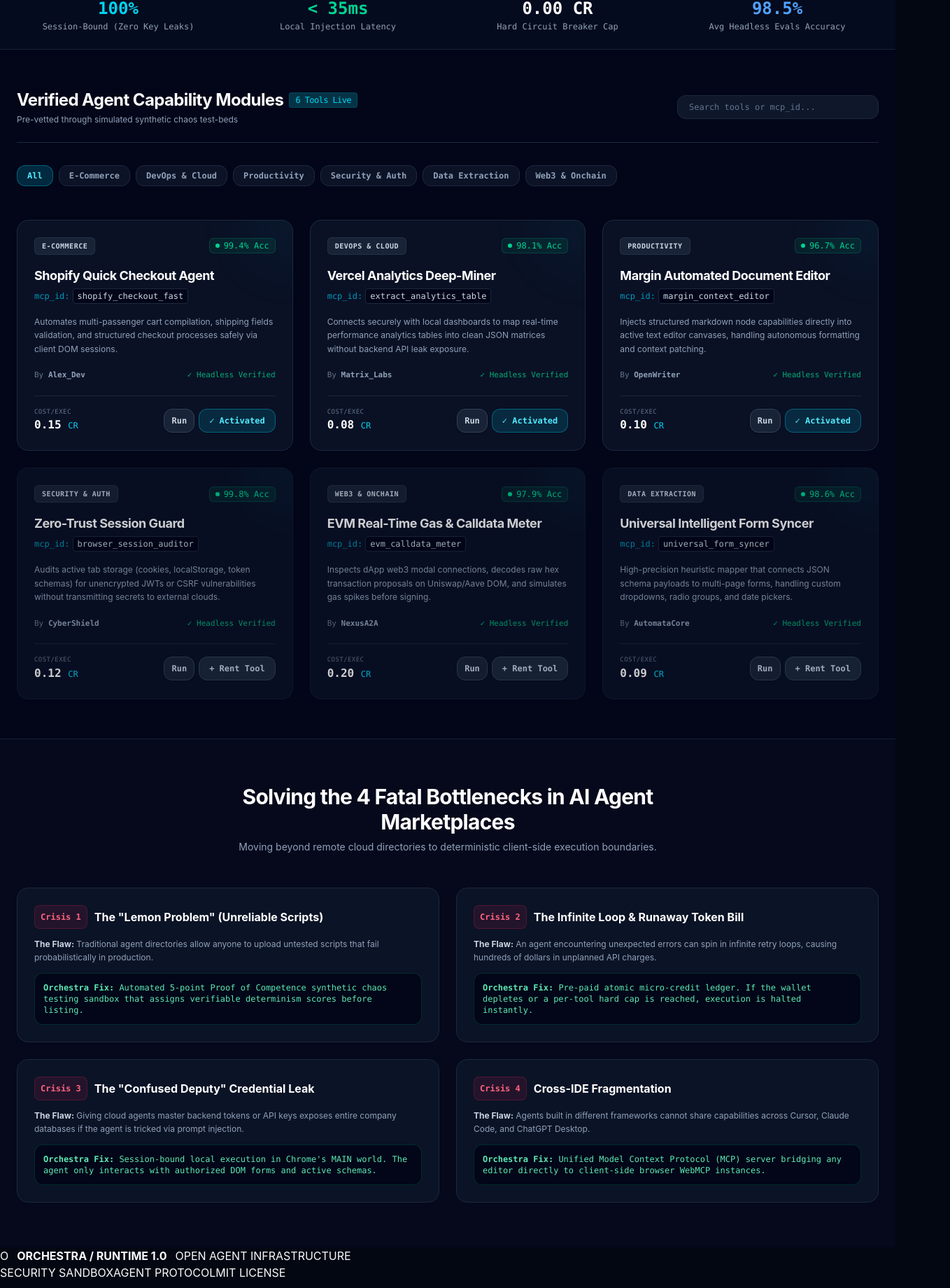
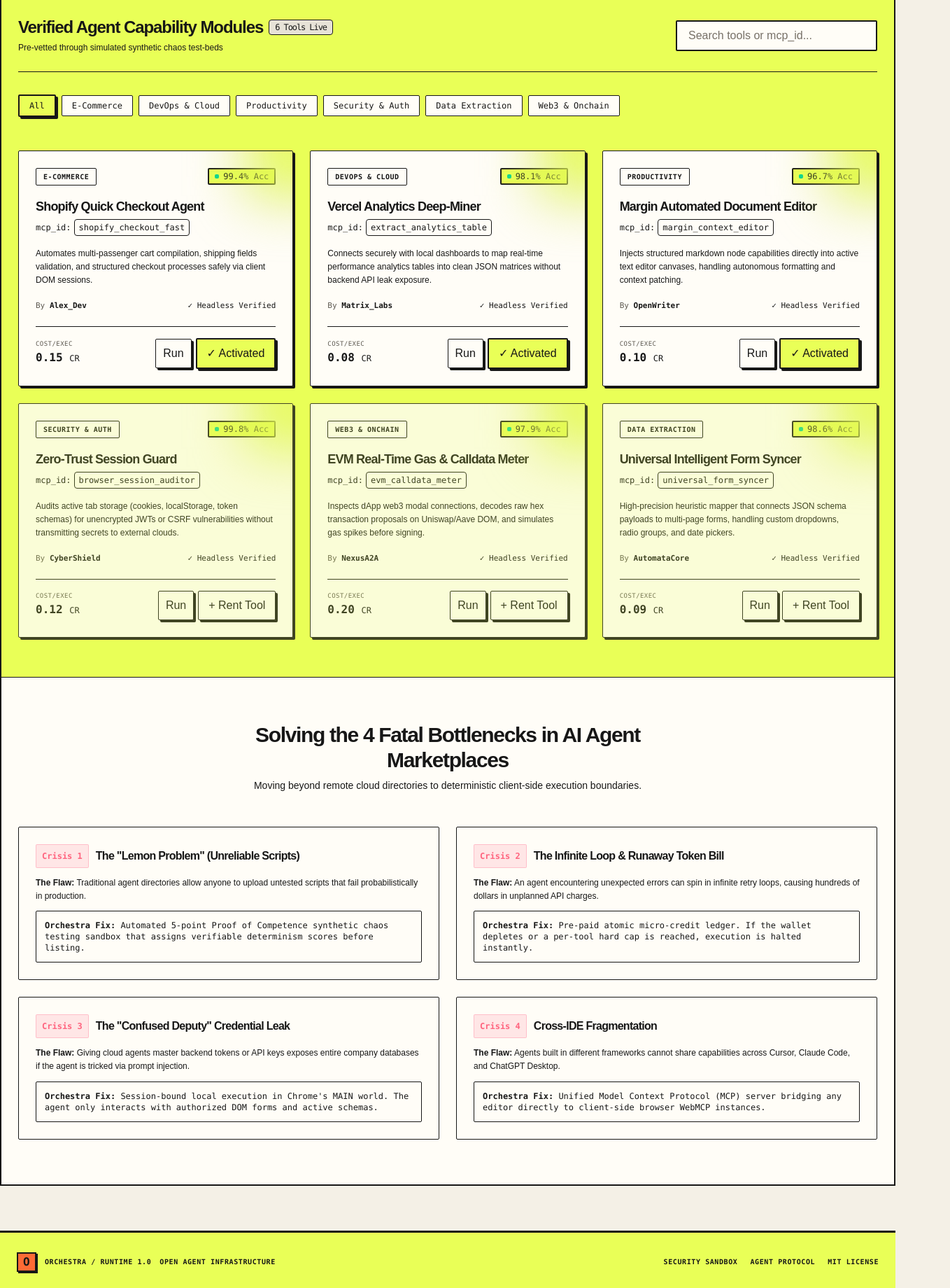
Before and after one commit to ansonj-dev/Orchestra, a Next.js app in the folder web/: page / in a window 1280 px wide. Shown: the part 936-2776 px from the top of the page at 70% size, 1358 px wide, since content can reach past the window. Built offline with nearby package versions, Linux system fonts and the light colour scheme; no server answers; the database is empty.

Commit message:
Apply neo-brutalist visual system

```diff
--- a/web/src/app/globals.css
+++ b/web/src/app/globals.css
@@ -1,51 +1,209 @@
 @import "tailwindcss";
 
 :root {
-  --background: #030712;
-  --foreground: #f8fafc;
+  color-scheme: light;
+  --paper: #f4f0e6;
+  --paper-2: #fffdf7;
+  --ink: #171717;
+  --muted: #5e5a52;
+  --line: #171717;
+  --acid: #e9ff57;
+  --orange: #ff6b35;
+  --blue: #8ab8ff;
+  --green: #a8e6a1;
+  --hard-shadow: 5px 5px 0 #171717;
+  --hard-shadow-sm: 3px 3px 0 #171717;
 }
 
+* { box-sizing: border-box; }
+html { background: var(--paper); scroll-behavior: smooth; }
 body {
-  background-color: #030712;
-  color: #f8fafc;
-  font-family: -apple-system, BlinkMacSystemFont, "Segoe UI", Roboto, "Helvetica Neue", Arial, sans-serif;
+  margin: 0;
+  background-color: var(--paper) !important;
+  color: var(--ink) !important;
+  font-family: Arial, Helvetica, sans-serif;
   overflow-x: hidden;
 }
+::selection { background: var(--acid); color: var(--ink); }
+a { color: inherit; }
+button, input, textarea, select { font: inherit; }
+button { cursor: pointer; }
+:focus-visible { outline: 3px solid #315cff !important; outline-offset: 3px; }
 
-/* Custom Cyber Scrollbars */
-::-webkit-scrollbar {
-  width: 7px;
-  height: 7px;
+/* Neo-brutalist surface system */
+[class*="bg-slate-950"], [class*="bg-slate-900"], [class*="bg-slate-800"] {
+  background-color: var(--paper-2) !important;
+}
+[class*="bg-slate-950/"], [class*="bg-slate-900/"], [class*="bg-slate-800/"] {
+  background-color: var(--paper-2) !important;
+}
+[class*="text-white"], [class*="text-slate-100"], [class*="text-slate-200"], [class*="text-slate-300"], [class*="text-slate-400"] {
+  color: var(--ink) !important;
+}
+[class*="text-slate-500"], [class*="text-slate-600"] { color: var(--muted) !important; }
+[class*="border-slate-"] { border-color: var(--line) !important; }
+[class*="rounded-"] { border-radius: 2px !important; }
+[class*="shadow-"] { box-shadow: var(--hard-shadow-sm) !important; }
+[class*="backdrop-blur"] { backdrop-filter: none !important; }
+[class*="from-cyan-"], [class*="via-blue-"], [class*="to-indigo-"] {
+  background-image: none !important;
+  background-color: var(--acid) !important;
+}
+[class*="bg-cyan-500"], [class*="bg-emerald-500"] {
+  background: var(--acid) !important;
+  color: var(--ink) !important;
+  border: 2px solid var(--ink) !important;
+}
+[class*="bg-emerald-950"], [class*="bg-cyan-950"], [class*="bg-violet-950"] {
+  background: #e7e2d7 !important;
+  color: var(--ink) !important;
+}
+[class*="text-cyan-"], [class*="text-emerald-"], [class*="text-violet-"], [class*="text-blue-"] {
+  color: var(--ink) !important;
+}
+[class*="border-cyan-"], [class*="border-emerald-"], [class*="border-violet-"] {
+  border-color: var(--ink) !important;
+}
+button:not(:disabled) {
+  transition: transform 120ms ease, box-shadow 120ms ease;
+}
+button:not(:disabled):hover {
+  transform: translate(-2px, -2px);
+  box-shadow: 7px 7px 0 var(--ink) !important;
+}
+button:disabled { cursor: not-allowed; opacity: .5; }
+input, textarea, select {
+  background: var(--paper-2) !important;
+  color: var(--ink) !important;
+  border: 2px solid var(--ink) !important;
+  border-radius: 2px !important;
+}
+input::placeholder, textarea::placeholder { color: #777168 !important; }
+article, section {
+  border-color: var(--ink) !important;
+}
+article {
+  box-shadow: 3px 3px 0 var(--ink);
+}
+main { color: var(--ink); }
+h1, h2, h3 { color: var(--ink); letter-spacing: -.045em; }
+p { line-height: 1.55; }
+
+/* Navigation */
+header {
+  background: var(--paper) !important;
+  border-bottom: 3px solid var(--ink) !important;
+  box-shadow: 0 4px 0 var(--ink);
+  backdrop-filter: none !important;
+}
+header > div { max-width: 1500px !important; }
+header a { text-decoration: none; }
+header nav a {
+  border: 2px solid transparent;
+  border-radius: 2px !important;
+  text-transform: uppercase;
+  letter-spacing: .04em;
+  font-size: 10px !important;
+  font-weight: 900 !important;
+}
+header nav a:hover, header nav a[aria-current="page"] {
+  background: var(--acid) !important;
+  color: var(--ink) !important;
+  border-color: var(--ink) !important;
+}
+header button {
+  border: 2px solid var(--ink) !important;
+  border-radius: 2px !important;
+  background: var(--paper-2) !important;
+  color: var(--ink) !important;
+  box-shadow: 3px 3px 0 var(--ink);
+}
+header button span { color: var(--ink) !important; }
+header button .bg-cyan-400, header button .bg-emerald-400 { background: var(--orange) !important; }
+header .group > div:first-child { border: 2px solid var(--ink); border-radius: 2px !important; box-shadow: 3px 3px 0 var(--ink); }
+
+/* Page-wide visual rhythm */
+main > div, main > section { position: relative; }
+.orchestra-footer {
+  margin-top: 4rem;
+  padding: 28px 24px;
+  border-top: 3px solid var(--ink);
+  background: var(--acid);
+  color: var(--ink);
+  font-family: ui-monospace, SFMono-Regular, Menlo, monospace;
+  font-size: 10px;
+  font-weight: 800;
+  letter-spacing: .06em;
+}
+.orchestra-footer-inner {
+  max-width: 1500px;
+  margin: 0 auto;
+  display: flex;
+  flex-wrap: wrap;
+  align-items: center;
+  justify-content: space-between;
+  gap: 18px;
+}
+.footer-mark {
+  display: inline-grid;
+  width: 28px;
+  height: 28px;
+  place-items: center;
+  border: 2px solid var(--ink);
+  background: var(--orange);
+  box-shadow: 2px 2px 0 var(--ink);
+  font-size: 16px;
+}
+.footer-links { display: flex; flex-wrap: wrap; gap: 18px; }
+
+/* Install experience */
+.pwa-install {
+  position: fixed;
+  z-index: 80;
+  right: 18px;
+  bottom: 18px;
+  display: flex;
+  align-items: center;
+  gap: 12px;
+  max-width: min(420px, calc(100vw - 36px));
+  padding: 12px;
+  border: 2px solid var(--ink);
+  background: var(--acid);
+  color: var(--ink);
+  box-shadow: 5px 5px 0 var(--ink);
+}
+.pwa-install-copy { font-size: 12px; font-weight: 800; line-height: 1.3; }
+.pwa-install-copy small { display: block; margin-top: 3px; font-weight: 500; }
+.pwa-install button {
+  border: 2px solid var(--ink);
+  padding: 8px 12px;
+  background: var(--ink);
+  color: white;
+  font-size: 11px;
+  font-weight: 900;
+  text-transform: uppercase;
+}
+.pwa-install .pwa-dismiss { padding: 6px 8px; background: transparent; color: var(--ink); }
+.pwa-status {
+  position: fixed;
+  z-index: 70;
+  left: 16px;
+  bottom: 16px;
+  padding: 7px 10px;
+  border: 2px solid var(--ink);
+  background: var(--paper-2);
+  color: var(--ink);
+  box-shadow: 3px 3px 0 var(--ink);
+  font: 800 10px ui-monospace, monospace;
+  text-transform: uppercase;
 }
 
-::-webkit-scrollbar-track {
-  background: #030712;
+@media (max-width: 760px) {
+  header > div { align-items: flex-start !important; gap: 12px; flex-direction: column; }
+  header nav { display: none !important; }
+  .orchestra-footer-inner { align-items: flex-start; flex-direction: column; }
+  .pwa-install { right: 12px; bottom: 12px; }
 }
-
-::-webkit-scrollbar-thumb {
-  background: #1e293b;
-  border-radius: 4px;
+@media (prefers-reduced-motion: reduce) {
+  *, *::before, *::after { scroll-behavior: auto !important; animation-duration: .01ms !important; transition-duration: .01ms !important; }
 }
-
-::-webkit-scrollbar-thumb:hover {
-  background: #06b6d4;
-}
-
-/* Animations */
-@keyframes fadeIn {
-  from { opacity: 0; transform: translateY(6px); }
-  to { opacity: 1; transform: translateY(0); }
-}
-
-.animate-fadeIn {
-  animation: fadeIn 0.3s cubic-bezier(0.16, 1, 0.3, 1) forwards;
-}
-
-@keyframes pulseGlow {
-  0%, 100% { opacity: 0.3; transform: scale(1); }
-  50% { opacity: 0.6; transform: scale(1.05); }
-}
-
-.animate-pulseGlow {
-  animation: pulseGlow 4s ease-in-out infinite;
-}
```
